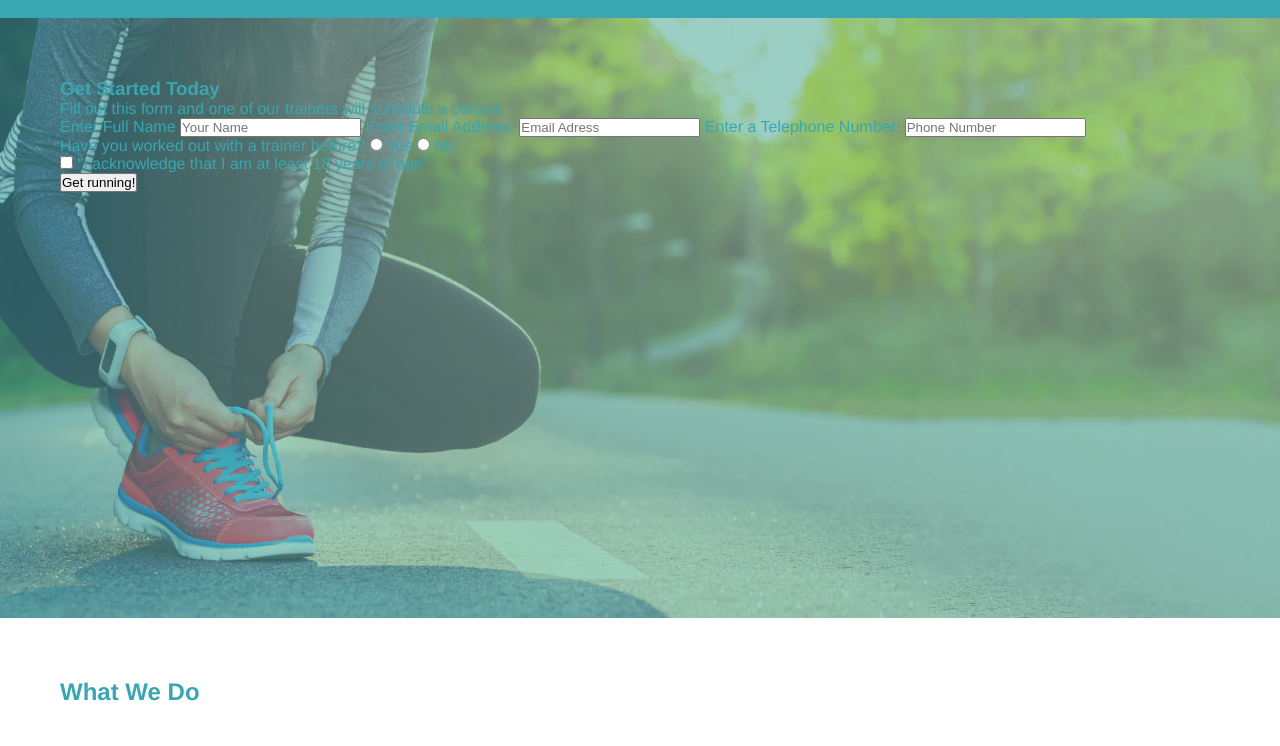
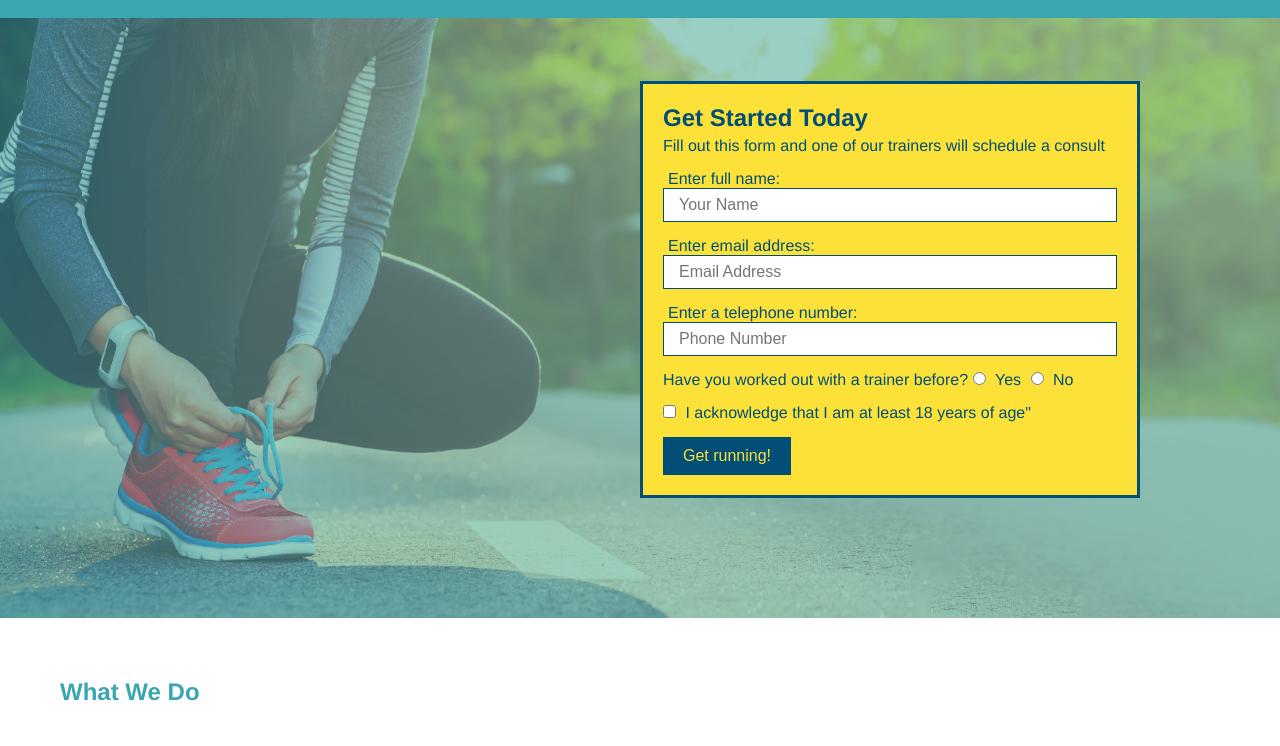
Before and after one commit to Zaphryx1/run-buddy, a plain HTML site: page index.html in a window 1280 px wide. Shown: the part 54-800 px from the top of the page. Drawn offline with Linux system fonts and the light colour scheme.

Commit message:
<Completed Hero>

```diff
--- a/assets/css/style.css
+++ b/assets/css/style.css
@@ -6,7 +6,7 @@
 
 
 body {
-    /* more on this crazy alphanumerical value in a minute! */
+
     color: #39a6b2;
     font-family: Helvetica, Arial, sans-serif;
   }
@@ -103,9 +103,74 @@ body {
   height: 600px;
   background-size: cover;
   background-position: center;
+  position: relative;
 }
 /* Hero Style End */
 
 section {
   padding: 60px;
 }
+
+/* Padding and Background */
+.hero-form {
+  background-color: #fce138;
+  padding: 20px;
+  width: 500px;
+  color:#024e76;
+}
+
+.hero-form {
+  ...
+  border-style: solid;
+  border-width: 3px;
+  border-color: #024e76;
+}
+
+
+
+/*Positioning*/
+.hero-form {
+  border: 3px solid #024e76;
+  background-color: #fce138;
+  padding: 20px;
+  width: 500px;
+  color: #024e76;
+  position: absolute;
+  bottom: 120px;
+  right: 140px;
+}
+
+.hero-form p {
+  margin: 5px 0 15px 0;
+}
+
+.hero-form h3 {
+  font-size: 24px;
+  margin: 0;
+}
+
+.hero-form p {
+  margin: 5px 0 15px 0;
+}
+
+.form-input {
+  border: 1px solid #024e76;
+  display: block;
+  padding: 7px 15px;
+  font-size: 16px;
+  color: #024e76;
+  width: 100%;
+  margin-bottom: 15px;
+}
+
+.hero-form label {
+  margin: 0 5px;
+}
+
+.hero-form button {
+  color: #fce138;
+  background-color: #024e76;
+  border: none;
+  padding: 10px 20px;
+  font-size: 16px;
+}
--- a/index.html
+++ b/index.html
@@ -40,20 +40,19 @@
 
         <!-- hero/jumbotron -->
         <section class="hero">
-            <div>
+            <div class="hero-form">
                 <h3> Get Started Today</h3>
                 <p>Fill out this form and one of our trainers will schedule a consult</p>
                 <!-- Add Form Element-->
                 <form>
-                    <label for="name">Enter Full Name</label>
-                    <input type="text" placeholder="Your Name" name="name" id="name" />
+                    <label for="name">Enter full name:</label>
+                    <input type="text" placeholder="Your Name" name="name" id="name" class="form-input">
 
-                    <label for="email">Enter Email Address:</label>
-                    <input type="email" placeholder="Email Adress" name="email" id="email" />
+                    <label for="email">Enter email address:</label>
+                    <input type="text" placeholder="Email Address" name="email" id="email" class="form-input">
 
-                    <label for="phone">Enter a Telephone Number:</label>
-                    <input type="tel" placeholder="Phone Number" name="phone" id="phone" />
-
+                    <label for="phone">Enter a telephone number:</label>
+                    <input type="text" placeholder="Phone Number" name="phone" id="phone" class="form-input">
                     <p>
                         Have you worked out with a trainer before?
                         <input type="radio" name="trainer-confirm" id="trainer-yes" />
@@ -64,8 +63,7 @@
 
                     <p>
                         <input type="checkbox" id="age-acknowledgement" value="age">
-                        <label for="age-acknowledgement">"I acknowledge that I am at least
-                            18 years of age"</label>
+                        <label for="age-acknowledgement">I acknowledge that I am at least 18 years of age"</label>
                     </p>
 
                     <button type="submit">
```
